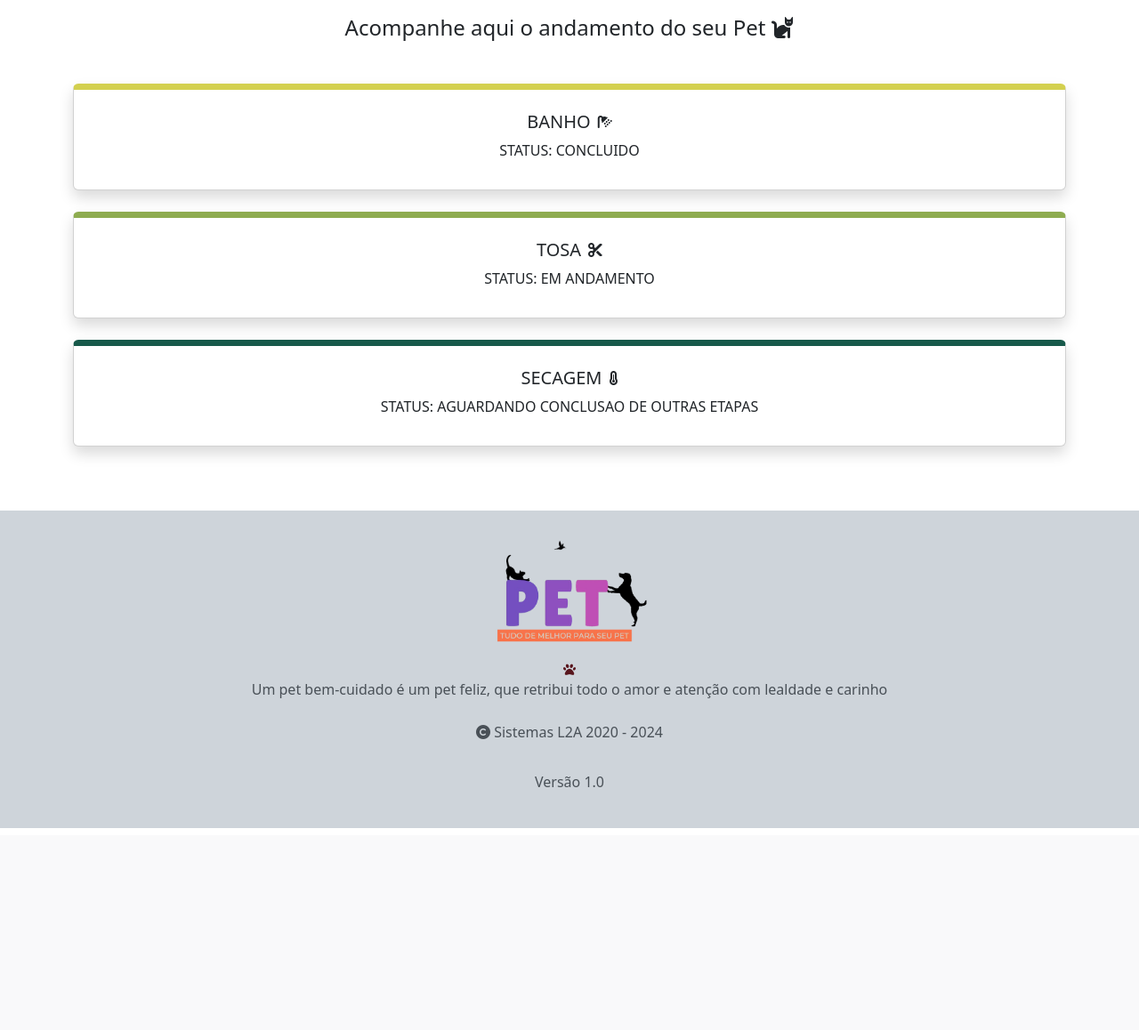
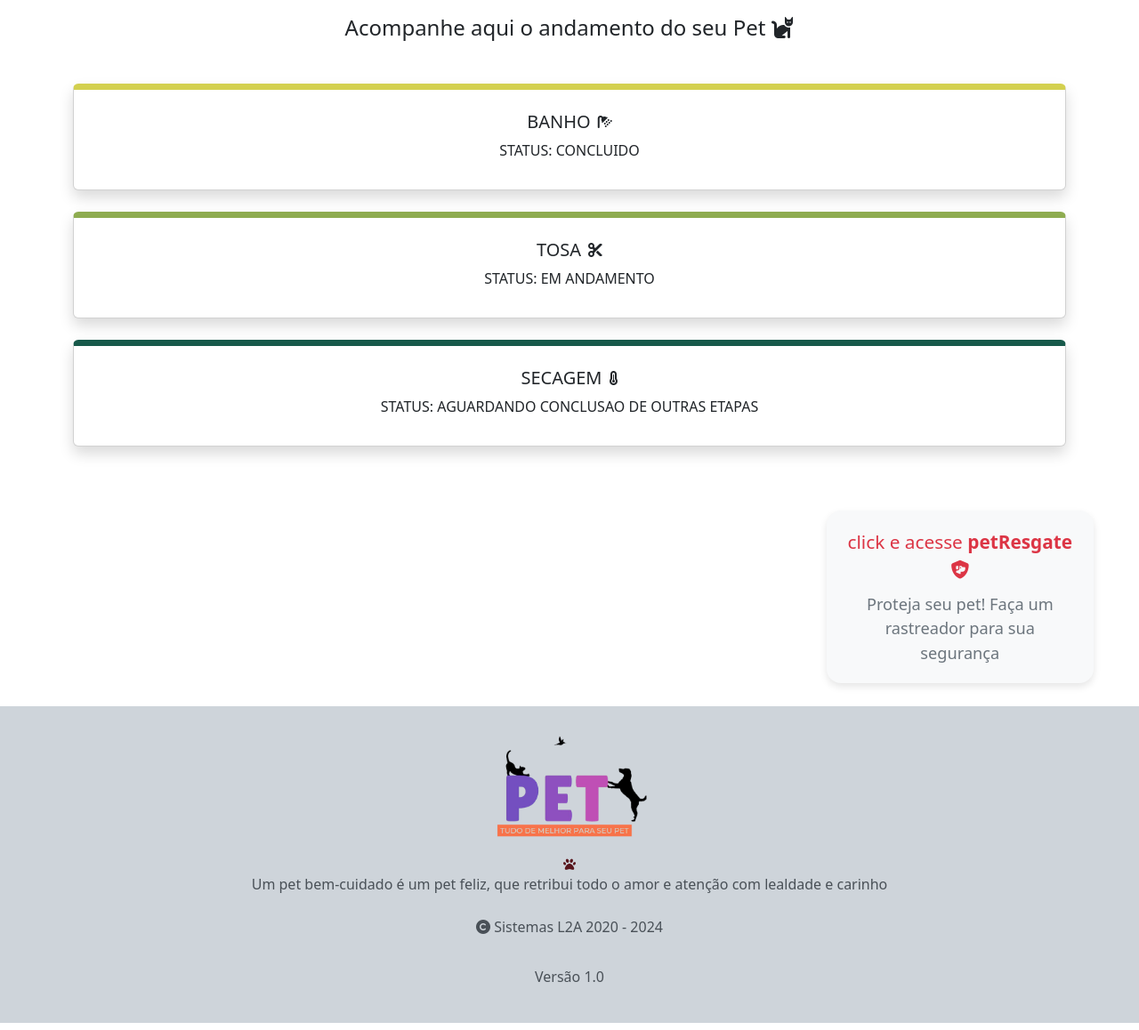
Before and after one commit to gabrielcaxtanho/registerdog, a PHP site: page /acompanhamento.php in a window 1280 px wide. Shown: the part 109-1267 px from the top of the page at 89% size. Before the commit the page ends 1040 px from the top, so only its background shows below. Run offline with PHP 8.4, Linux system fonts and the light colour scheme; some libraries are stand-ins or nearby versions.

Commit message:
add o botão do pet

```diff
--- a/acompanhamento.php
+++ b/acompanhamento.php
@@ -22,7 +22,7 @@
 
             <div class="col-md-15">
                 <!-- Primeiro Card -->
-                <div class="mb-4 " >
+                <div class="mb-4 ">
                     <div class="card-body text-center">
                         <div class="card shadow rounded p-4 h-100" style="border-top: #D3D04F 7px solid;">
                             <div class="d-flex justify-content-center align-items-center">
@@ -35,7 +35,7 @@
                 </div>
 
                 <!-- Segundo Card -->
-                <div class="mb-4 " >
+                <div class="mb-4 ">
                     <div class="card-body text-center">
                         <div class="card shadow rounded p-4 h-100" style="border-top: #8EAC50 7px solid;">
                             <div class="d-flex justify-content-center align-items-center">
@@ -49,7 +49,7 @@
 
 
                 <!-- Terceiro Card -->
-                <div class="mb-4 " >
+                <div class="mb-4 ">
                     <div class="card-body text-center">
                         <div class="card shadow rounded p-4 h-100" style="border-top: #17594A 7px solid;">
                             <div class="d-flex justify-content-center align-items-center">
@@ -64,6 +64,16 @@
         </div>
     </div>
 
+    <div style="background-color: #f8f9fa; padding: 20px; border-radius: 16px; display: flex; flex-direction: column; align-items: center; text-align: center; margin: 2% 4% 2% auto; font-size: 1.3em; max-width: 300px; box-shadow: 0px 4px 8px rgba(0, 0, 0, 0.1);">
+    <a class="icon-link icon-link-hover text-decoration-none" style="--bs-link-hover-color-rgb: 25, 135, 84; color: #dc3545; display: inline-table;" href="https://gabrielcaxtanho.github.io/betoplus/" target="_blank">
+        click e acesse
+        <strong>petResgate<i class="fa-solid fa-shield-dog"></i></strong>
+    </a>
+    <small style="color: #6c757d; margin-top: 10px;">Proteja seu pet! Faça um rastreador para sua segurança</small>
+</div>
+
+
+
     <?php include_once 'php/footer_index.php'; ?>
 
     <script src="https://kit.fontawesome.com/c0eae24639.js" crossorigin="anonymous"></script>
```
Lines whose indentation alone changed are shown as unchanged.
